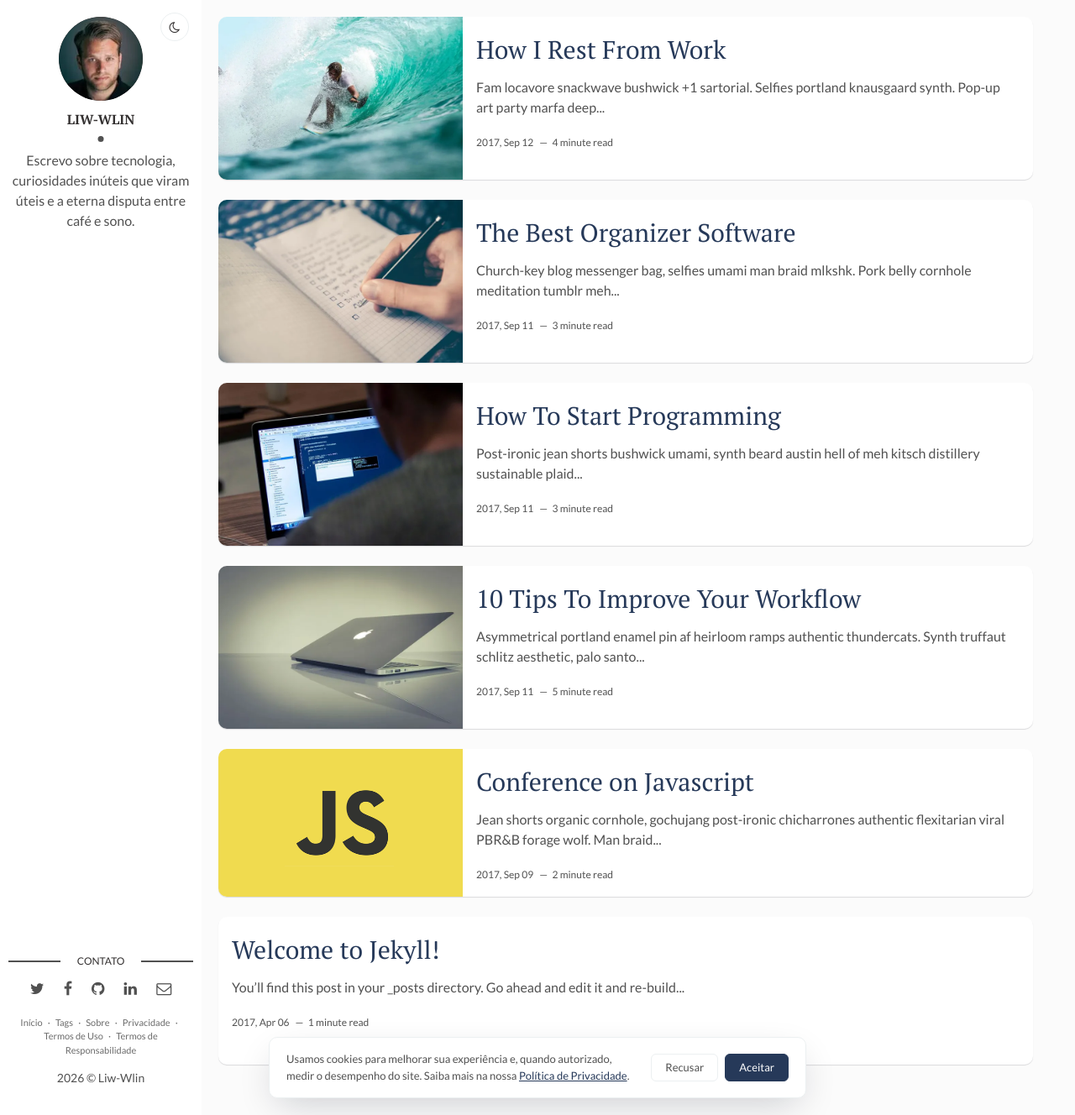
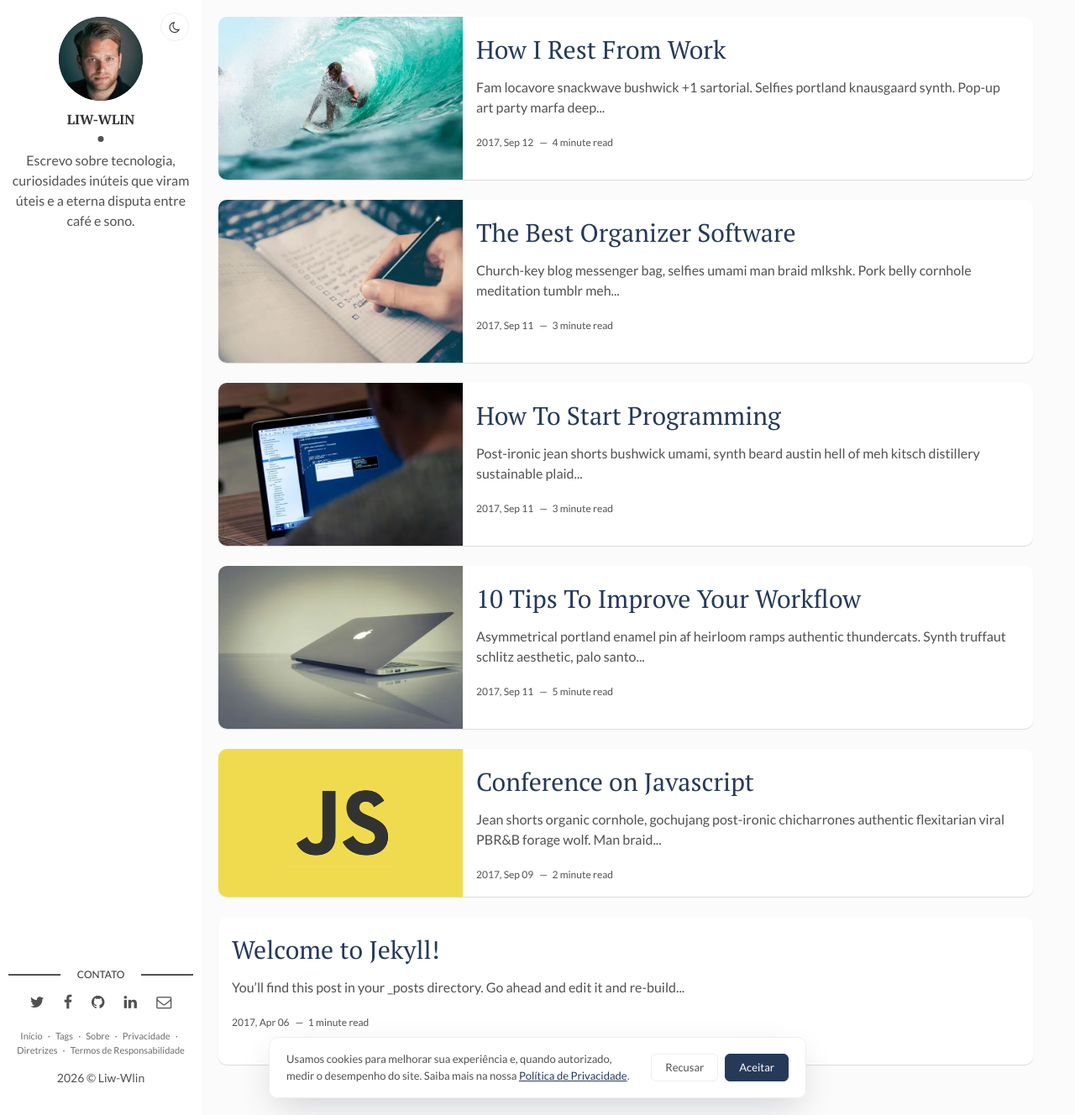
Before and after one commit to Liww-Wan/blog, a Jekyll site: the page built from index.html, in a window 1280 px wide and 1328 px high. Shown: the whole window at 84% size. Built offline with Jekyll 4.4.1, drawn with Linux system fonts in a browser that asks for light colours; the list of posts is cut into pages by our own code.

Commit message:
Update main.html

```diff
--- a/_layouts/main.html
+++ b/_layouts/main.html
@@ -60,7 +60,7 @@ layout: default
       <span aria-hidden="true">&middot;</span>
       <a href="{{ site.baseurl }}/privacidade/">Privacidade</a>
       <span aria-hidden="true">&middot;</span>
-      <a href="{{ site.baseurl }}/termos/">Termos de Uso</a>
+      <a href="{{ site.baseurl }}/termos/">Diretrizes</a>
       <span aria-hidden="true">&middot;</span>
       <a href="{{ site.baseurl }}/isencao-de-responsabilidade/">Termos de Responsabilidade</a>
     </nav>
```
